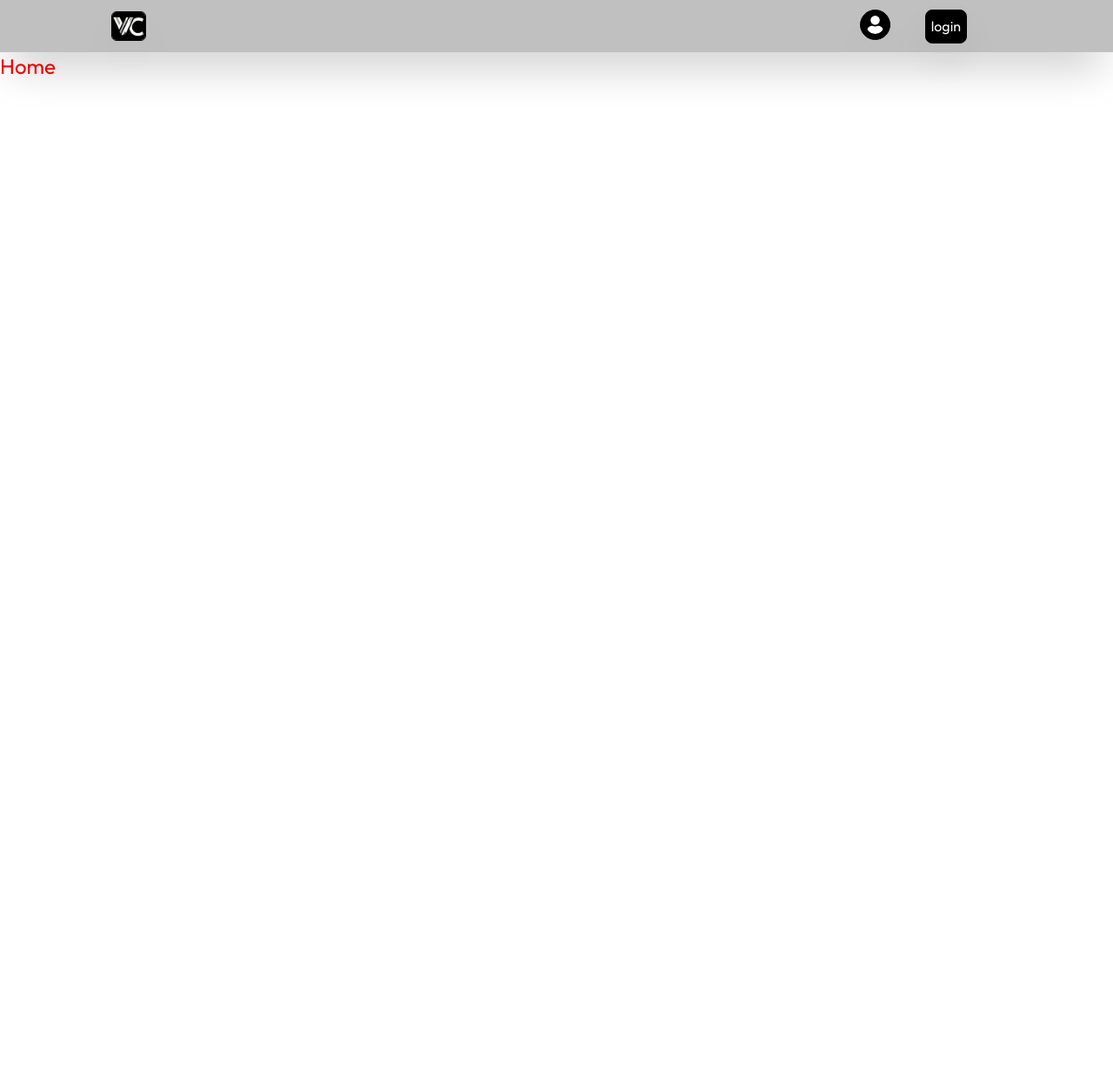
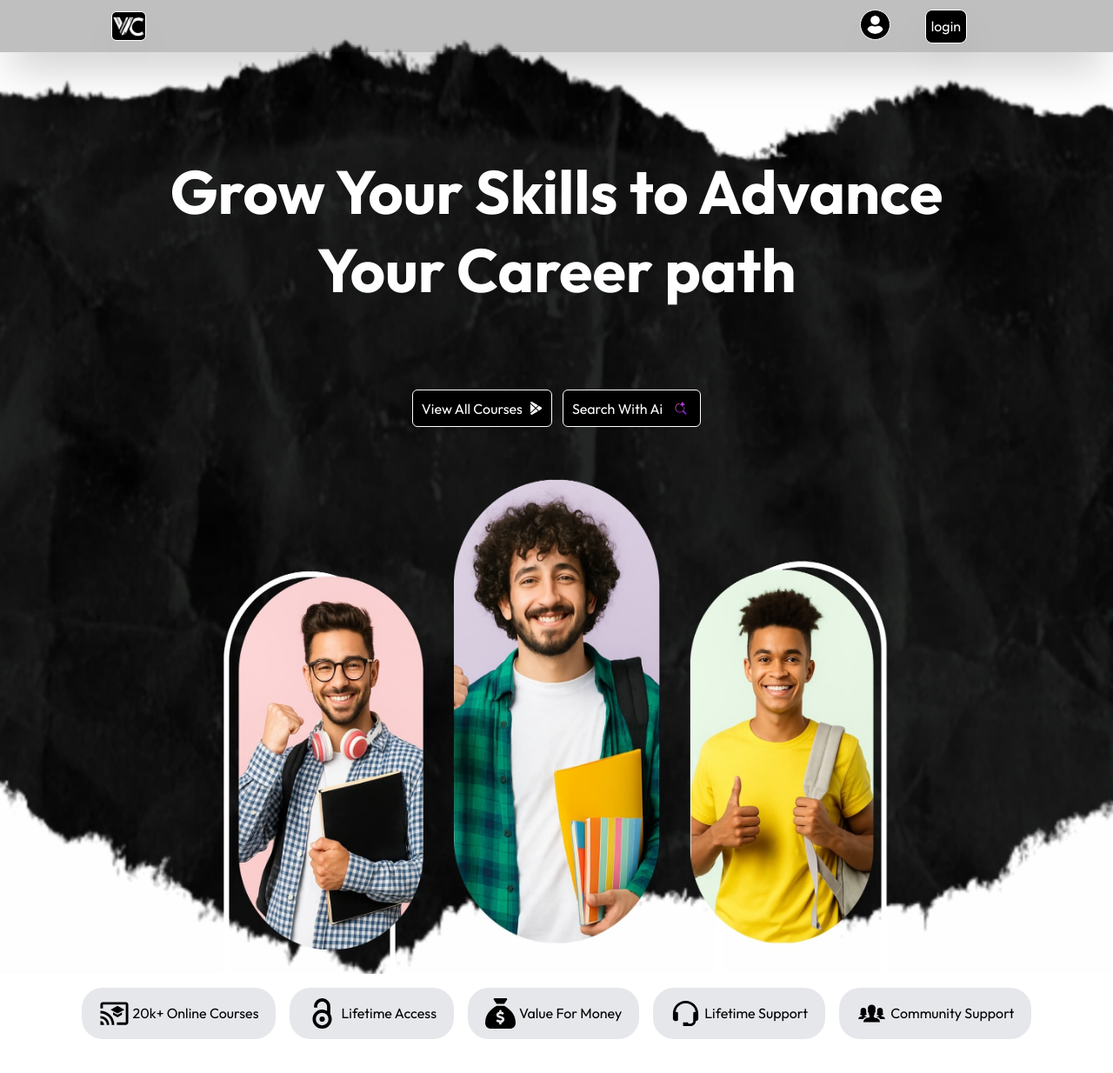
Before and after one commit to hiteshkumarroy/VirtualCourses, a React (Vite) app in the folder frontend/: page / in a window 1280 px wide. Shown: the top 1234 px of the page at 87% size. Before the commit the page ends 800 px from the top, so only its background shows below. Built offline with nearby package versions, Linux system fonts and the light colour scheme; no server answers.

Commit message:
home page completed

```diff
--- /dev/null
+++ b/frontend/src/component/Logos.jsx
@@ -0,0 +1,26 @@
+import React from 'react'
+import { MdCastForEducation } from "react-icons/md";
+import { SiOpenaccess } from "react-icons/si";
+import { FaSackDollar } from "react-icons/fa6";
+import { BiSupport } from "react-icons/bi";
+import { IoIosPeople } from "react-icons/io";
+function Logos() {
+  return (
+  <div className='flex  gap-4 w-[100vw] min-h-[90px] items-center justify-center flex-wrap md:mb-[50px]'>
+
+<span className='flex gap-1 justify-center items-center  bg-gray-200 px-5 py-3 rounded-3xl cursor-pointer'>
+  <MdCastForEducation className='w-[35px] h-[35px]' size={15}/> 20k+ Online Courses</span>
+<span className='flex gap-1 justify-center items-center  bg-gray-200 px-5 py-3 rounded-3xl cursor-pointer'>
+  <SiOpenaccess className='w-[35px] h-[35px]' size={15}/> Lifetime Access</span>
+<span className='flex gap-1 justify-center items-center  bg-gray-200 px-5 py-3 rounded-3xl cursor-pointer'>
+  <FaSackDollar className='w-[35px] h-[35px]' size={15}/>Value For Money</span>
+<span className='flex gap-1 justify-center items-center  bg-gray-200 px-5 py-3 rounded-3xl cursor-pointer'>
+  <BiSupport className='w-[35px] h-[35px]' size={15}/>Lifetime Support</span>
+<span className='flex gap-1 justify-center items-center  bg-gray-200 px-5 py-3 rounded-3xl cursor-pointer'>
+  <IoIosPeople className='w-[35px] h-[35px]' size={15}/>Community Support</span>
+
+  </div>
+  )
+}
+
+export default Logos;
--- a/frontend/src/component/nav.jsx
+++ b/frontend/src/component/nav.jsx
@@ -47,46 +47,46 @@ setFirstLetter(user.userData.name.slice(0,1).toUpperCase());
     },[user])
 
   return (
-    <div className='fixed  w-[100%] h-[60px] bg-[#1f1d1d47] flex justify-center shadow-2xl'>
+    <div className='fixed z-50 w-[100%] h-[60px] bg-[#1f1d1d47] flex justify-center shadow-2xl'>
 
     <div className='w-[80%] flex
     justify-between  items-center'>
 
       <div>
-        <img src={logo} width={40} alt="" className='  cursor-pointer border-1 shadow-2xl border-black rounded-md '/>
+        <img src={logo} width={40} alt="" className='  cursor-pointer border-1 shadow-2xl border-white rounded-md '/>
         </div>
 <div className='lg:flex md:flex  hidden'>
- {  firstLetter===""?<span className='mr-10  ' width={40} ><FaUser className='cursor-pointer inline text-white border-1 mb-1 border-black shadow-2xl   rounded-full p-1.5 bg-black' onClick={()=>{setShowPcard(p=>!p)}} size={35} /></span>
+ {  firstLetter===""?<span className='mr-10  ' width={40} ><FaUser className='cursor-pointer inline text-white border-1 mb-1 border-white shadow-2xl   rounded-full p-1.5 bg-black' onClick={()=>{setShowPcard(p=>!p)}} size={35} /></span>
 :
-    <span className="cursor-pointer mr-10 inline-flex items-center justify-center w-9 h-9 text-white border border-black shadow-2xl rounded-full hover:bg-gray-800 bg-black" onClick={()=>{setShowPcard(p=>!p)}}>
+    <span className="cursor-pointer mr-10 inline-flex items-center justify-center w-9 h-9 text-white border border-white shadow-2xl rounded-full hover:bg-gray-800 bg-black" onClick={()=>{setShowPcard(p=>!p)}}>
               {firstLetter}
             </span>
   }
   {
     showPcard &&
-    <div className='top-[65px] rounded-2xl absolute w-40 border-2 border-black h-30 flex flex-col items-center justify-evenly'>
+    <div className='top-[65px] rounded-2xl absolute w-40 border-2 border-white h-30 flex flex-col items-center justify-evenly'>
 
- <span className='cursor-pointer text-white  border-1 border-black shadow-2xl rounded-lg p-1.5 bg-black'  onClick={()=>{navigate('/profile')}} >My Profile</span>
- <span className='cursor-pointer text-white  border-1 border-black shadow-2xl rounded-lg p-1.5 bg-black'  >My Courses</span>
+ <span className='cursor-pointer text-white  border-1 border-white shadow-2xl rounded-lg p-1.5 bg-black'  onClick={()=>{navigate('/profile')}} >My Profile</span>
+ <span className='cursor-pointer text-white  border-1 border-white shadow-2xl rounded-lg p-1.5 bg-black'  >My Courses</span>
 
       </div>
 
   }
 
 
- { user && user.userData && user.userData.role==='educator' && <span className='cursor-pointer text-white mr-10 border-1 border-black shadow-2xl rounded-lg p-1.5 bg-black' width={40}  >dashboard</span>}
+ { user && user.userData && user.userData.role==='educator' && <span className='cursor-pointer text-white mr-10 border-1 border-white shadow-2xl rounded-lg p-1.5 bg-black' width={40}  >dashboard</span>}
 
 {
   user.userData?
-  <button type="submit" className='cursor-pointer bg-black shadow-2xl  text-[white] p-1 rounded-md  ' onClick={(e)=>{
+  <button type="submit" className='cursor-pointer bg-black border-1 border-white shadow-2xl  text-[white] p-1 rounded-md  ' onClick={(e)=>{
     e.preventDefault();
     handleLogout();
   }} disabled={loading}>{loading?<ClipLoader size={20} color={"white"}/>:"Logout"}</button>:
-  <span className='cursor-pointer text-white mr-10 border-1 border-black shadow-2xl  rounded-lg p-1.5 bg-black' onClick={()=>navigate('/login')}>login</span>}
+  <span className='cursor-pointer text-white mr-10 border-1 border-white shadow-2xl  rounded-lg p-1.5 bg-black' onClick={()=>navigate('/login')}>login</span>}
 
 </div>
 
-<RxHamburgerMenu  className='w-[35px] h-[35px] lg:hidden md:hidden fill-black cursor-pointer' onClick={()=>setShowHam(prev=>!prev)}  />
+<RxHamburgerMenu  className='w-[35px]   h-[35px] lg:hidden md:hidden fill-white text-white cursor-pointer' onClick={()=>setShowHam(prev=>!prev)}  />
 
 
     </div>
--- a/frontend/src/pages/Home.jsx
+++ b/frontend/src/pages/Home.jsx
@@ -1,17 +1,61 @@
-import React from 'react'
+import React, { useState } from 'react'
 import Nav from '../component/nav.jsx'
+import { BsGooglePlay } from "react-icons/bs";
+import home from '../assets/home.jpg'
+import ai from '../assets/searchAi.png';
+import aiS from '../assets/ai.png';
+import Logos from '../component/logos.jsx';
  function Home() {
   // console.log("hii");
+    const [imageSrc, setImageSrc] = useState(ai);
+
+  const handleMouseEnter = () => {
+    setImageSrc(aiS);
+  };
+
+  const handleMouseLeave = () => {
+    setImageSrc(ai);
+  };
   return (
-  <>
-  {/* <div></div> */}
-    <Nav/>
 
-    <div className=' text-2xl text-[red] pt-[60px]'>
+  <div className='w-[100%] overflow-hidden'>
 
-      Home
+  <div className='relative lg:h-[140vh] w-[100%] h-[70vh] overflow-hidden '>
+
+  <Nav/>
+
+
+    <img src={home} className='object-cover md:object-fill w-[100%] lg:h-[100%] h-[50vh] overflow-hidden ' />
+
+
+      <div className='absolute  text-[white] lg-top-[10%] top-[15%] lg:text-[70px] md:text-[40px] text-[20px] flex items-center justify-center overflow-hidden font-bold text-center w-[100vw]'>
+      Grow Your Skills to Advance
+    </div>
+      <div className='absolute  text-[white] lg:top-[23%] md:top-[23%] top-[20%] lg:text-[70px] md:text-[40px] text-[20px] flex items-center justify-center overflow-hidden font-bold text-center w-[100vw]'>
+      Your Career path
+    </div>
+
+      <div className='absolute  lg:text-[white] lg:top-[40%] top-[75%] md:top-[80%]  w-[100%] flex justify-center gap-3 flex-wrap'>
+
+      <button className='border-1 lg:bg-black flex gap-2 justify-center hover:text-white hover:bg-black items-center cursor-pointer lg:border-white border-black rounded-md px-[10px] lg:hover:text-black lg:hover:bg-white  py-[8px]'>View All Courses
+        <BsGooglePlay className='inline  ' size={15} />
+      </button>
+      <button className='border-1 flex lg:bg-black bg-black text-white gap-2 justify-center items-center cursor-pointer lg:border-white border-black hover:text-black hover:bg-white rounded-md px-[10px] lg:hover:text-black lg:hover:bg-white  py-[8px]'
+      onMouseEnter={handleMouseEnter}
+      onMouseLeave={handleMouseLeave}>Search With Ai
+        <img src={imageSrc} className='inline  hover:fill-black' width={25}
+
+         />
+      </button>
+
+    </div>
+
+
+    </div>
+    <Logos></Logos>
+
       </div>
-      </>
+
   )
 }
 
```
Also changed, not shown: 1 other file (tests, documents, lock files or other folders).
